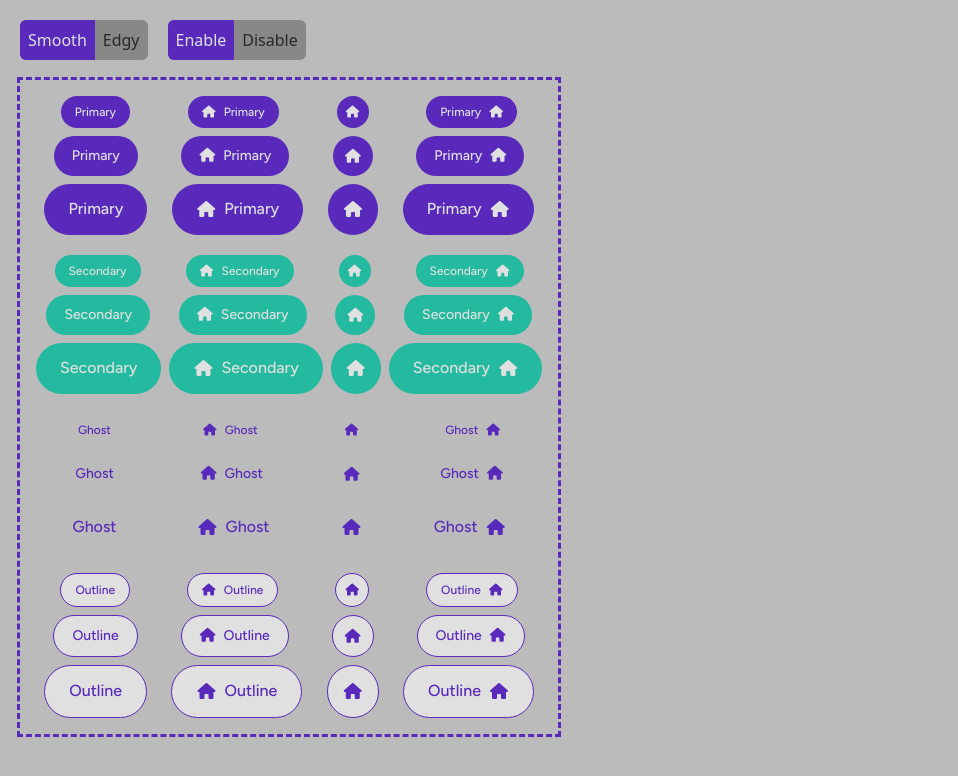
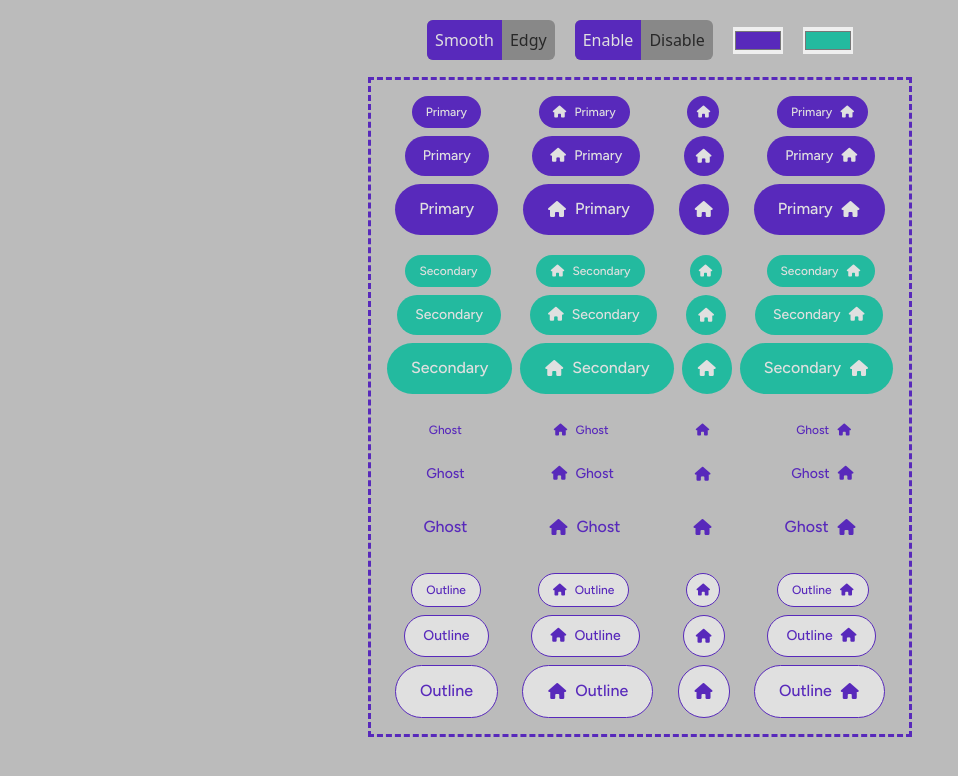
Before and after one commit to devalanlima/Free-Responsive-Button-UI-Kit-React-Components, a React (Vite) app: page / in a window 1280 px wide. Shown: the top 776 px of the page, without its empty margins (0-958 px from the left). Built offline with nearby package versions, Linux system fonts and the light colour scheme.

Commit message:
feat: Add color pick component to change buttons colors

```diff
--- a/src/App.tsx
+++ b/src/App.tsx
@@ -2,6 +2,7 @@ import { useState } from "react";
 import { Icon, Size, Style } from "./assets/button-types";
 import Button from "./assets/components/Button";
 import Toggle from "./assets/components/Toggle";
+import ColorPick from "./assets/components/ColorPick";
 
 export default function App() {
   const sizes: Array<Size> = ['small', 'medium', 'large']
@@ -20,7 +21,8 @@ export default function App() {
 
   return (
     <>
-    <div className="flex gap-5 m-5">
+      <div className="flex flex-col justify-center items-center w-fit p-5 mx-auto">
+        <div className="flex gap-5 items-center">
           <Toggle
             inputValue={corner}
             onChange={handleChangeCorner}
@@ -33,14 +35,18 @@ export default function App() {
             label1="Enable"
             label2="Disable"
           />
+          <ColorPick cssVar="primary" />
+          <ColorPick cssVar="secondary" />
         </div>
+
         <div className="flex flex-col gap-5 m-5 outline-dashed outline-primary-medium p-4 w-fit">
           {styles.map(style => (
             <div className="flex flex-col gap-2" key={style}>
               {sizes.map(size => (
-              <div className="flex gap-2 flex-wrap justify-around">
+                <div className="flex gap-2 flex-wrap justify-around" key={size}>
                   {iconPositions.map(iconPosition => (
                     <Button
+                      key={iconPosition}
                       size={size}
                       styleType={style}
                       iconPosition={iconPosition}
@@ -56,6 +62,7 @@ export default function App() {
             </div>
           ))}
         </div>
+      </div>
     </>
 
   )
```
Lines whose indentation alone changed are shown as unchanged.
